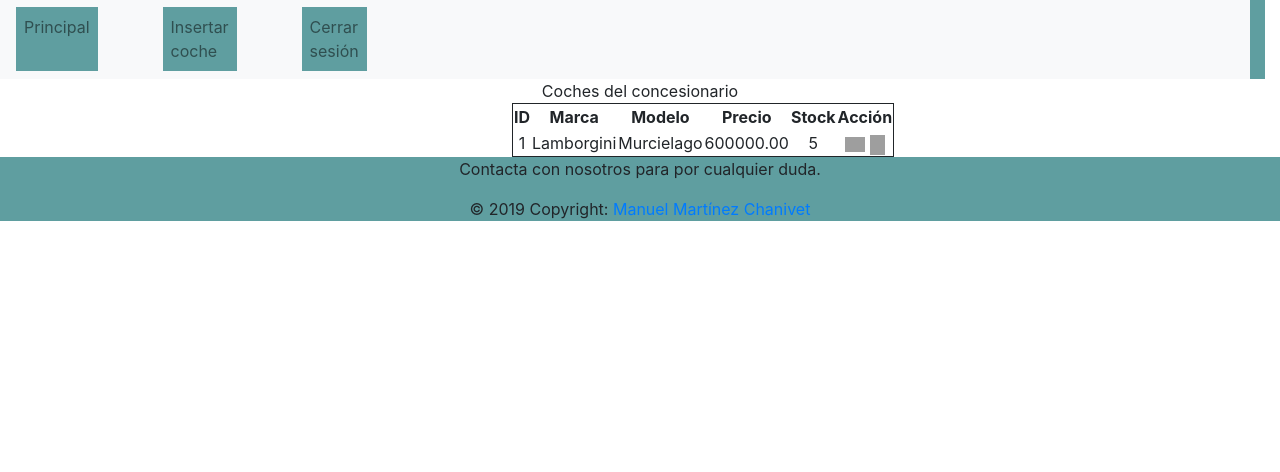
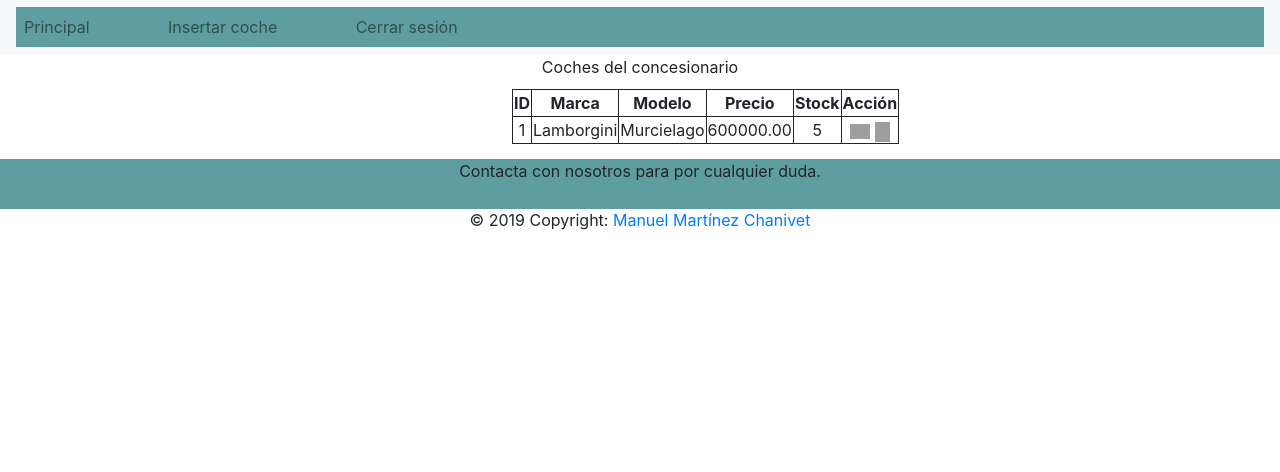
Before and after one commit to TheMysterier/DWES, a PHP site: page /php/listarCoches.php in a window 1280 px wide. Shown: the part 201-673 px from the top of the page. Run offline with PHP 8.4, Linux system fonts and the light colour scheme; data comes from the database, SQL or seed files in the repository; grey boxes are pictures that could not be loaded.

Commit message:
Concesionario Terminado (con CSS)

```diff
--- a/Tema3/Parte2/css/estilos.css
+++ b/Tema3/Parte2/css/estilos.css
@@ -7,10 +7,10 @@ li {
     list-style: none;
     display: inline;
     background-color: cadetblue;
-    margin-right: 20%;
+    margin-right: 5%;
 }
 
-#menu{
+.menu{
     width: 100%;
     background-color: cadetblue;
 }
@@ -18,7 +18,7 @@ li {
 li:hover {
     list-style: none;
     display: inline;
-    padding-right: 15%;
+    margin-right: 5%;
     background-color: rgb(61, 101, 102);
 }
 
@@ -30,9 +30,57 @@ section {
 table {
     border: solid 1px;
     margin-left: 40%;
+    margin-top: 10px;
+}
+
+td{
+    border: solid 1px;
+    border-collapse: collapse;
+}
+
+th{
+    border: solid 1px;
+    border-collapse: collapse;
+}
+
+tr{
+    border: solid 1px;
+    border-collapse: collapse;
 }
 
 footer {
+    margin-top:15px;
+    height:50px;
     text-align: center;
     background-color: cadetblue;
 }
+
+#registrarse {
+    background-color: cadetblue;
+    margin-top: 5px;
+}
+
+#registrarse:hover {
+    background-color: rgb(61, 101, 102);
+    margin-top: 5px;
+}
+
+#copy{
+    margin-top: 25px;
+}
+
+.campoRegis{
+    margin-left: 10px;
+}
+
+.formulario {
+    margin-top: 10px;
+}
+
+#form1 {
+    margin-left: 10px;
+}
+
+.error {
+    color: red;
+}
```
Also changed, not shown: 1 other file.
